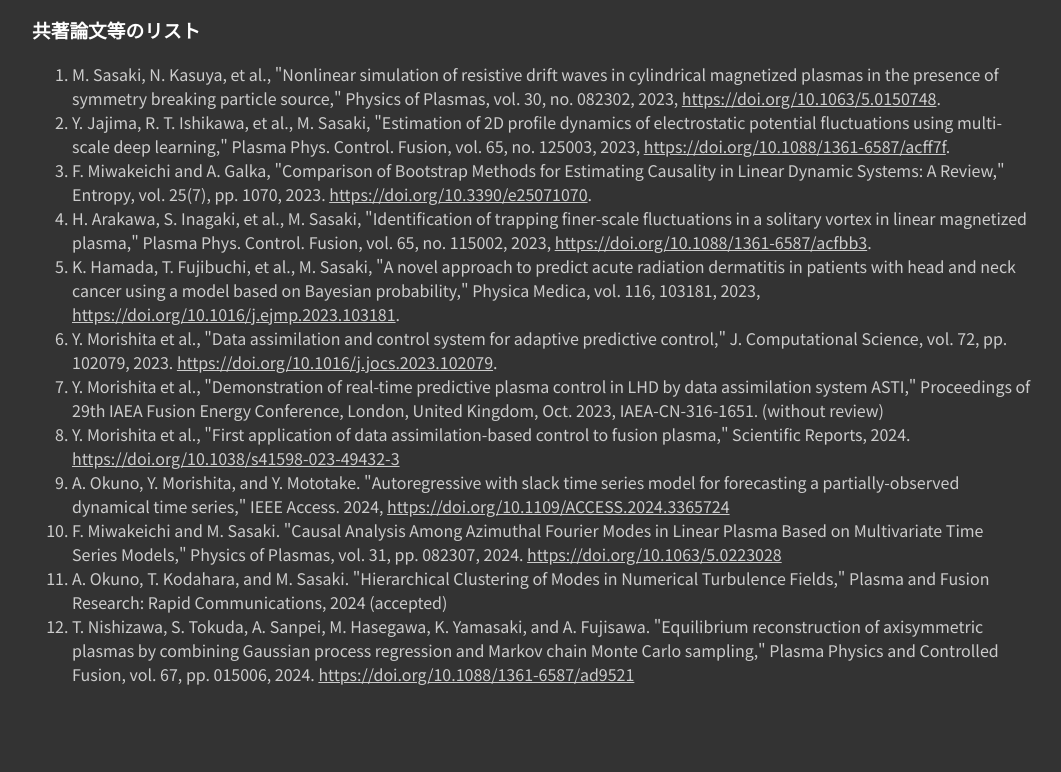
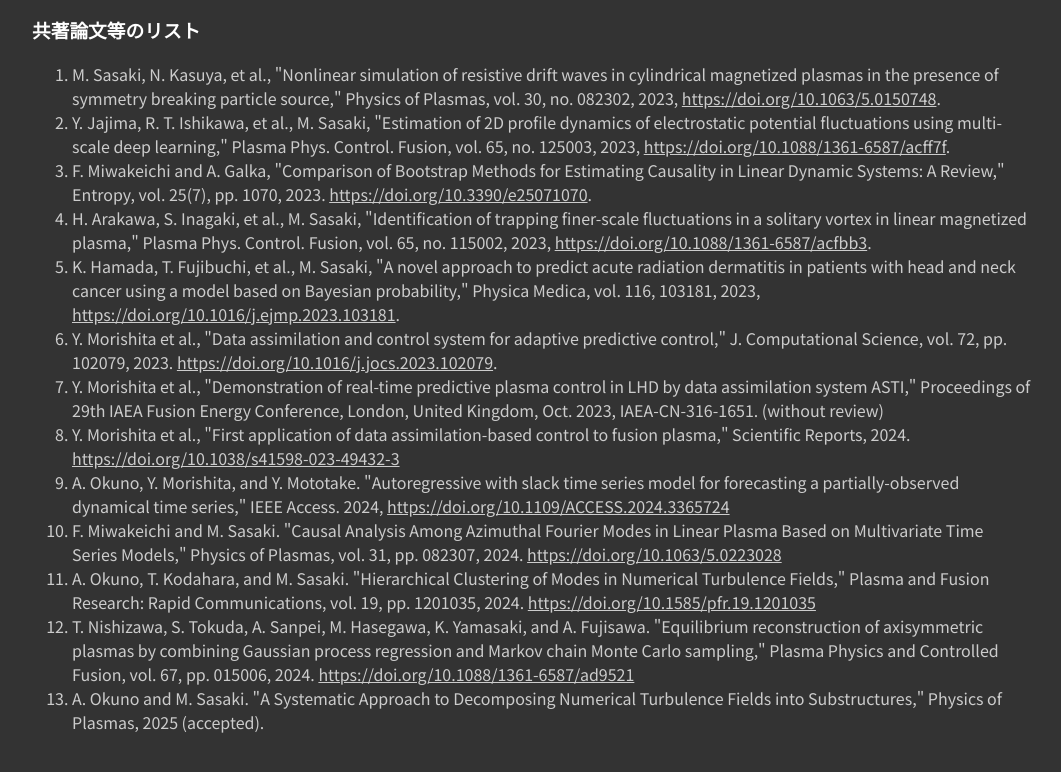
Before and after one commit to statplasma/statplasma.github.io, a plain HTML site: page index.html in a window 1280 px wide. Shown: the part 2623-3395 px from the top of the page, without its empty margins (108-1169 px from the left). Drawn offline with Linux system fonts and the light colour scheme; a script that the page names is missing.

Commit message:
Update index.html

```diff
--- a/index.html
+++ b/index.html
@@ -305,8 +305,9 @@
           <li>Y. Morishita et al., "First application of data assimilation-based control to fusion plasma," Scientific Reports, 2024. <a href="https://doi.org/10.1038/s41598-023-49432-3">https://doi.org/10.1038/s41598-023-49432-3</a></li>
           <li>A. Okuno, Y. Morishita, and Y. Mototake. "Autoregressive with slack time series model for forecasting a partially-observed dynamical time series," IEEE Access. 2024, <a href="https://doi.org/10.1109/ACCESS.2024.3365724">https://doi.org/10.1109/ACCESS.2024.3365724</a>
           <li>F. Miwakeichi and M. Sasaki. "Causal Analysis Among Azimuthal Fourier Modes in Linear Plasma Based on Multivariate Time Series Models," Physics of Plasmas, vol. 31, pp. 082307, 2024. <a href="https://doi.org/10.1063/5.0223028">https://doi.org/10.1063/5.0223028</a></li>
-          <li>A. Okuno, T. Kodahara, and M. Sasaki. "Hierarchical Clustering of Modes in Numerical Turbulence Fields," Plasma and Fusion Research: Rapid Communications, 2024 (accepted)</li>
+          <li>A. Okuno, T. Kodahara, and M. Sasaki. "Hierarchical Clustering of Modes in Numerical Turbulence Fields," Plasma and Fusion Research: Rapid Communications, vol. 19, pp. 1201035, 2024. <a href="https://doi.org/10.1585/pfr.19.1201035">https://doi.org/10.1585/pfr.19.1201035</a></li>
           <li>T. Nishizawa, S. Tokuda, A. Sanpei, M. Hasegawa, K. Yamasaki, and A. Fujisawa. "Equilibrium reconstruction of axisymmetric plasmas by combining Gaussian process regression and Markov chain Monte Carlo sampling," Plasma Physics and Controlled Fusion, vol. 67, pp. 015006,  2024. <a href="https://doi.org/10.1088/1361-6587/ad9521">https://doi.org/10.1088/1361-6587/ad9521</a> </li>
+          <li>A. Okuno and M. Sasaki. "A Systematic Approach to Decomposing Numerical Turbulence Fields into Substructures," Physics of Plasmas, 2025 (accepted).</li>
         </ol>
       </section>
     </main>
```
